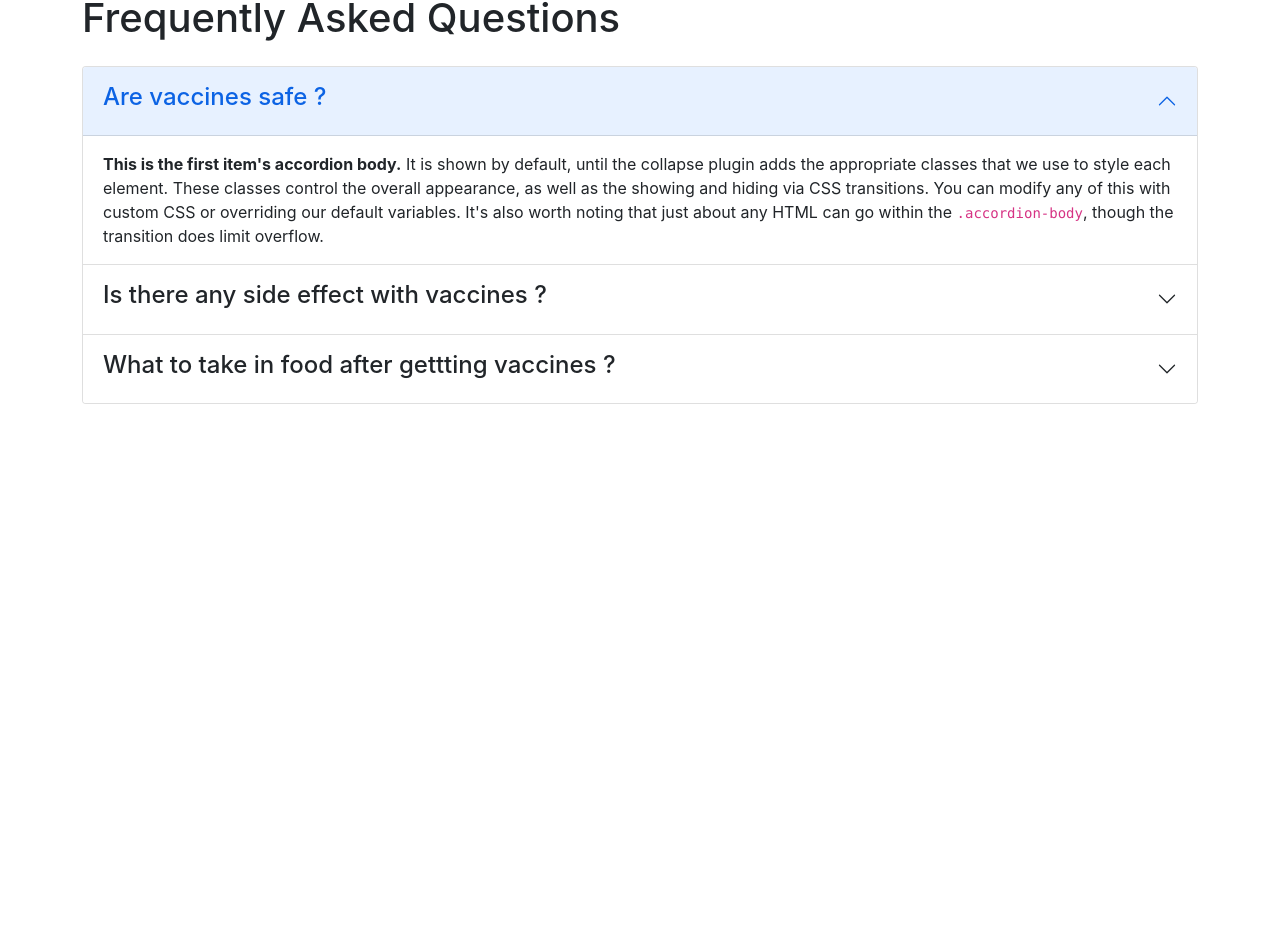
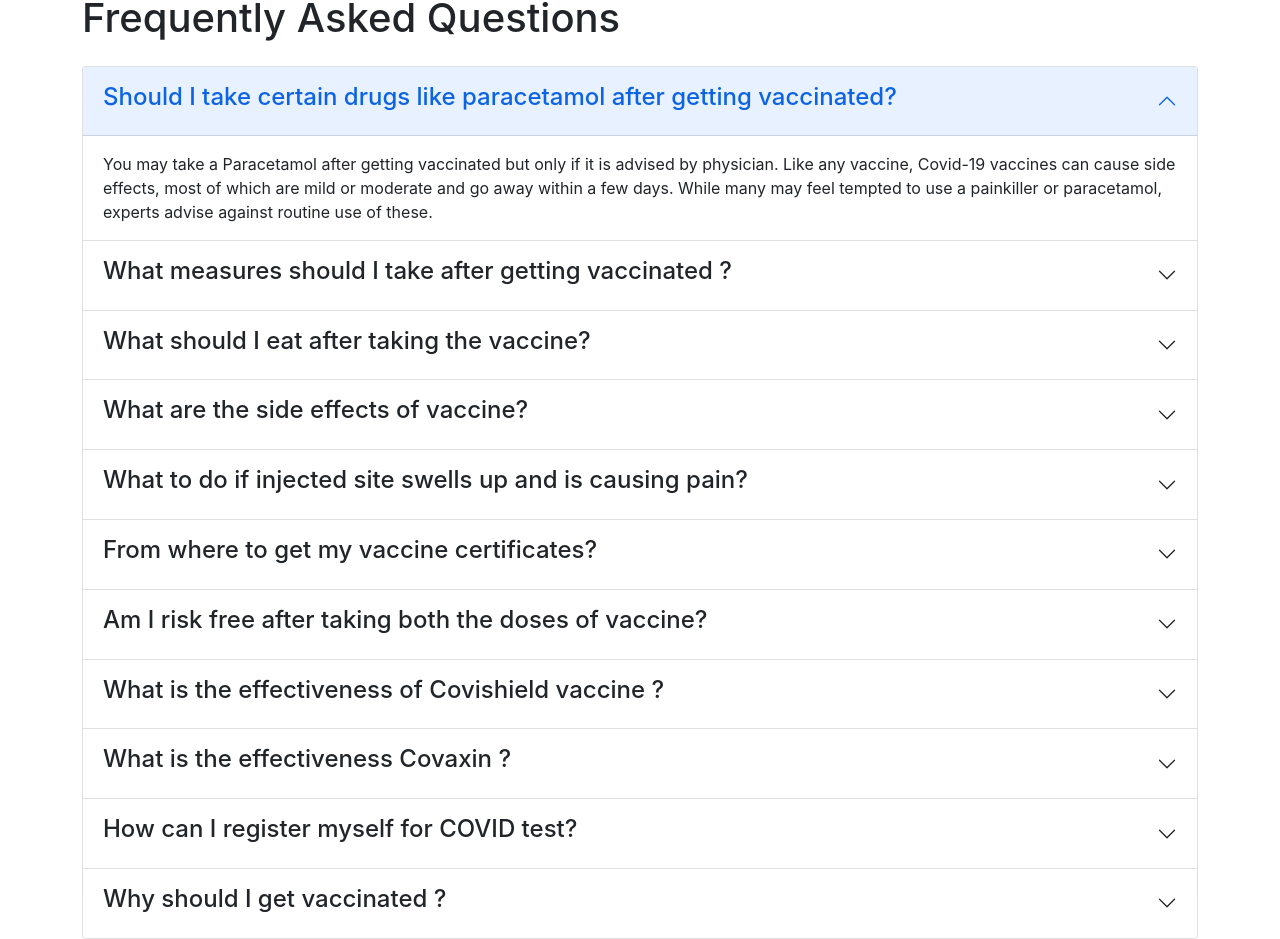
Before and after one commit to 07suryansh/electrothon4project, a React (Create React App) app in the folder newproject/: page /faq in a window 1280 px wide. Shown: the part 124-1063 px from the top of the page. Before the commit the page ends 800 px from the top, so only its background shows below. Built offline with nearby package versions, Linux system fonts and the light colour scheme.

Commit message:
adding API

```diff
--- a/newproject/src/components/FAQ.js
+++ b/newproject/src/components/FAQ.js
@@ -5,42 +5,161 @@ export default function () {
     <div className="container mt-5">
         <p className="h1 my-4">Frequently Asked Questions</p>
         <div className="accordion" id="accordionExample">
+
+
   <div className="accordion-item">
     <h2 className="accordion-header" id="headingOne">
-      <button className="accordion-button" type="button" data-bs-toggle="collapse" data-bs-target="#collapseOne" aria-expanded="true" aria-controls="collapseOne">
-      <h4>Are vaccines safe ?</h4>
+      <button className="accordion-button" type="button" data-bs-toggle="collapse" data-bs-target="#collapseOne" aria-expanded="false" aria-controls="collapseOne">
+      <h4>Should I take certain drugs like paracetamol after getting vaccinated? </h4>
       </button>
     </h2>
     <div id="collapseOne" className="accordion-collapse collapse show" aria-labelledby="headingOne" data-bs-parent="#accordionExample">
       <div className="accordion-body">
-        <strong>This is the first item's accordion body.</strong> It is shown by default, until the collapse plugin adds the appropriate classes that we use to style each element. These classes control the overall appearance, as well as the showing and hiding via CSS transitions. You can modify any of this with custom CSS or overriding our default variables. It's also worth noting that just about any HTML can go within the <code>.accordion-body</code>, though the transition does limit overflow.
+      You may take a Paracetamol after getting vaccinated but only if it is advised by physician. Like any vaccine, Covid-19 vaccines can cause side effects, most of which are mild or moderate and go away within a few days. While many may feel tempted to use a painkiller or paracetamol, experts advise against routine use of these.
       </div>
     </div>
   </div>
+
+
   <div className="accordion-item">
     <h2 className="accordion-header" id="headingTwo">
       <button className="accordion-button collapsed" type="button" data-bs-toggle="collapse" data-bs-target="#collapseTwo" aria-expanded="false" aria-controls="collapseTwo">
-       <h4>Is there any side effect with vaccines ?</h4>
+       <h4>What measures should I take after getting vaccinated ? </h4>
       </button>
     </h2>
     <div id="collapseTwo" className="accordion-collapse collapse" aria-labelledby="headingTwo" data-bs-parent="#accordionExample">
       <div className="accordion-body">
-        <strong>This is the second item's accordion body.</strong> It is hidden by default, until the collapse plugin adds the appropriate classes that we use to style each element. These classes control the overall appearance, as well as the showing and hiding via CSS transitions. You can modify any of this with custom CSS or overriding our default variables. It's also worth noting that just about any HTML can go within the <code>.accordion-body</code>, though the transition does limit overflow.
+        Drink a lot of water: Staying hydrated is extremely important both before and after your vaccination. Get at least 7 to 8 hours of sleep: When you get vaccinated, the body relies on immune responses to develop protection. It is recommended that recently vaccinated people sleep for at least 7-8 hours as sleep deprivation can result in suppressed immunity since the body rebuilds its defence mechanisms during sleep.
       </div>
     </div>
   </div>
+
+
   <div className="accordion-item">
     <h2 className="accordion-header" id="headingThree">
       <button className="accordion-button collapsed" type="button" data-bs-toggle="collapse" data-bs-target="#collapseThree" aria-expanded="false" aria-controls="collapseThree">
-       <h4>What to take in food after gettting vaccines ?</h4>
+       <h4>What should I eat after taking the vaccine? </h4>
       </button>
     </h2>
     <div id="collapseThree" className="accordion-collapse collapse" aria-labelledby="headingThree" data-bs-parent="#accordionExample">
       <div className="accordion-body">
-        <strong>This is the third item's accordion body.</strong> It is hidden by default, until the collapse plugin adds the appropriate classes that we use to style each element. These classes control the overall appearance, as well as the showing and hiding via CSS transitions. You can modify any of this with custom CSS or overriding our default variables. It's also worth noting that just about any HTML can go within the <code>.accordion-body</code>, though the transition does limit overflow.
+      Eat a well-balanced diet: To avoid serious side effects, a well-balanced diet is essential. Super foods like green vegetables, turmeric, and garlic, that are high in nutrients and boost immunity, should be included in your diet. Seasonal fruits rich in Vitamin C can also aid in fighting the vaccine side effects.
       </div>
     </div>
   </div>
+
+  <div className="accordion-item">
+    <h2 className="accordion-header" id="headingFour">
+      <button className="accordion-button collapsed" type="button" data-bs-toggle="collapse" data-bs-target="#collapseFour" aria-expanded="false" aria-controls="collapseFour">
+       <h4>What are the side effects of vaccine? </h4>
+      </button>
+    </h2>
+    <div id="collapseFour" className="accordion-collapse collapse" aria-labelledby="headingFour" data-bs-parent="#accordionExample">
+      <div className="accordion-body">
+      Fever, headache, fatigue, and pain at the injection site were the most commonly reported side effects, and overall, most side effects were mild to moderate. However, as with the two-dose or single-dose primary shots, serious side effects are rare but can occur.
+      </div>
+    </div>
+  </div>
+
+
+  <div className="accordion-item">
+    <h2 className="accordion-header" id="headingFive">
+      <button className="accordion-button collapsed" type="button" data-bs-toggle="collapse" data-bs-target="#collapseFive" aria-expanded="false" aria-controls="collapseFive">
+       <h4>What to do if injected site swells up and is causing pain?  </h4>
+      </button>
+    </h2>
+    <div id="collapseFive" className="accordion-collapse collapse" aria-labelledby="headingFive" data-bs-parent="#accordionExample">
+      <div className="accordion-body">
+      Eat a well-balanced diet: To avoid serious side effects, a well-balanced diet is essential. Super foods like green vegetables, turmeric, and garlic, that are high in nutrients and boost immunity, should be included in your diet. Seasonal fruits rich in Vitamin C can also aid in fighting the vaccine side effects.
+      </div>
+    </div>
+  </div>
+
+
+  <div className="accordion-item">
+    <h2 className="accordion-header" id="headingSix">
+      <button className="accordion-button collapsed" type="button" data-bs-toggle="collapse" data-bs-target="#collapseSix" aria-expanded="false" aria-controls="collapseSix">
+       <h4>From where to get my vaccine certificates?  </h4>
+      </button>
+    </h2>
+    <div id="collapseSix" className="accordion-collapse collapse" aria-labelledby="headingSix" data-bs-parent="#accordionExample">
+      <div className="accordion-body">
+      You can download vaccination certificate from the Co-WIN portal (cowin.gov.in) or the Aarogya Setu app or through Digi-Locker by following the simple steps. You may do so by using the mobile number used at the time of registration
+      </div>
+    </div>
+  </div>
+
+
+  <div className="accordion-item">
+    <h2 className="accordion-header" id="headingSeven">
+      <button className="accordion-button collapsed" type="button" data-bs-toggle="collapse" data-bs-target="#collapseSeven" aria-expanded="false" aria-controls="collapseSeven">
+       <h4>Am I risk free after taking both the doses of vaccine?  </h4>
+      </button>
+    </h2>
+    <div id="collapseSeven" className="accordion-collapse collapse" aria-labelledby="headingSeven" data-bs-parent="#accordionExample">
+      <div className="accordion-body">
+      No, you are not completely risk free even after taking both the doses of vaccine, you can still catch COVID so it is recommended to stay away from crowd and wear mask.
+      </div>
+    </div>
+  </div>
+
+
+  <div className="accordion-item">
+    <h2 className="accordion-header" id="headingEight">
+      <button className="accordion-button collapsed" type="button" data-bs-toggle="collapse" data-bs-target="#collapseEight" aria-expanded="false" aria-controls="collapseEight">
+       <h4>What is the effectiveness of Covishield vaccine ?  </h4>
+      </button>
+    </h2>
+    <div id="collapseEight" className="accordion-collapse collapse" aria-labelledby="headingEight" data-bs-parent="#accordionExample">
+      <div className="accordion-body">
+      Based on data provided by the manufacturer, the Astrazeneca-Oxford vaccine, or Covishield, has shown to be 63% effective in an ongoing, large-scale clinical trial.
+      </div>
+    </div>
+  </div>
+
+
+  <div className="accordion-item">
+    <h2 className="accordion-header" id="headingNine">
+      <button className="accordion-button collapsed" type="button" data-bs-toggle="collapse" data-bs-target="#collapseNine" aria-expanded="false" aria-controls="collapseNine">
+       <h4>What is the effectiveness Covaxin ? </h4>
+      </button>
+    </h2>
+    <div id="collapseNine" className="accordion-collapse collapse" aria-labelledby="headingNine" data-bs-parent="#accordionExample">
+      <div className="accordion-body">
+      A study conducted by AIIMS on healthcare professionals, showed Covaxin has a 50% efficacy against symptomatic Covid-19
+      </div>
+    </div>
+  </div>
+
+  <div className="accordion-item">
+    <h2 className="accordion-header" id="headingTen">
+      <button className="accordion-button collapsed" type="button" data-bs-toggle="collapse" data-bs-target="#collapseTen" aria-expanded="false" aria-controls="collapseTen">
+       <h4>How can I register myself for COVID test? </h4>
+      </button>
+    </h2>
+    <div id="collapseTen" className="accordion-collapse collapse" aria-labelledby="headingTen" data-bs-parent="#accordionExample">
+      <div className="accordion-body">
+      If you are facing any symptoms of COVID, you can visit any nearby heath center for a COVID test
+      </div>
+    </div>
+  </div>
+
+
+  <div className="accordion-item">
+    <h2 className="accordion-header" id="headingEleven">
+      <button className="accordion-button collapsed" type="button" data-bs-toggle="collapse" data-bs-target="#collapseEleven" aria-expanded="false" aria-controls="collapseEleven">
+       <h4>Why should I get vaccinated ?  </h4>
+      </button>
+    </h2>
+    <div id="collapseEleven" className="accordion-collapse collapse" aria-labelledby="headingEleven" data-bs-parent="#accordionExample">
+      <div className="accordion-body">
+      Getting vaccinated against COVID-19 can lower your risk of getting and spreading the virus that causes COVID-19. Vaccines can also help prevent serious illness and death.
+      </div>
+    </div>
+  </div>
+
+
+
 </div>
     </div>
   )
--- a/newproject/src/components/Slots.js
+++ b/newproject/src/components/Slots.js
@@ -2,19 +2,24 @@ import React from 'react'
 import img2 from './img2.jpg'
 import { Link } from "react-router-dom";
 export default function Slots(props) {
+
   return (
     <>
     <div className="d-flex container mt-4">
-    <div className="card" style={{width: "250px",height:"250px"}}>
-  <img src={img2} className="card-img-top" />
-  <div className="card-body">
-    <h5 className="card-title h4">{props.name}</h5>
-    <p className="card-text h5">{props.vaccine}</p>
-    <p className="card-text h6">{props.age}</p>
-    <p className="card-text h6">Dose 1={props.dose1}  Dose 2={props.dose2}</p>
-    <Link to="https://selfregistration.cowin.gov.in/" className="btn btn-primary">Register</Link>
-  </div>
-</div>
+          <div className="card" style={{width: "250px",height:"250px"}}>
+        {/* <img src={img2} className="card-img-top" /> */}
+
+        <div className="card-body">
+          <h5 className="card-title h6">{props.title}</h5>
+          <hr />
+          <p className="card-text h6">{props.vacc}</p>
+          <p className="card-text h6">{props.age}+</p>
+          <p className="card-text h6">Dose 1={props.dose1} </p>
+          <p className="card-text h6">Dose 2={props.dose2} </p>
+          <a href={props.url} className="btn btn-primary">Register</a>
+        </div>
+
+      </div>
 </div>
     </>
   )
--- a/newproject/src/components/SlotsComponent.js
+++ b/newproject/src/components/SlotsComponent.js
@@ -1,13 +1,94 @@
 import React from 'react'
 import Slots from './Slots'
+
+import { useState } from 'react'
+import { useEffect } from 'react';
 export default function () {
+
+// const centers= [
+//     {
+//         "center_id": 717024,
+//         "name": "PCVC REGENCY HOSPITAL PARADE",
+//         "address": "PPN MARKET PARADE",
+//         "state_name": "Uttar Pradesh",
+//         "district_name": "Kanpur Nagar",
+//         "block_name": "Kanpur City",
+//         "pincode": 208001,
+//         "from": "14:00:00",
+//         "to": "15:00:00",
+//         "lat": 26,
+//         "long": 80,
+//         "fee_type": "Paid",
+//         "session_id": "d16b9f37-ed6a-49f5-ab4e-e150fe736baf",
+//         "date": "22-02-2022",
+//         "available_capacity": 118,
+//         "available_capacity_dose1": 50,
+//         "available_capacity_dose2": 48,
+//         "fee": "1400",
+//         "min_age_limit": 15,
+//         "allow_all_age": true,
+//         "vaccine": "COVAXIN",
+//         "slots": [
+//         "02:00PM-03:00PM"
+//         ]
+//         },
+//         {
+//         "center_id": 717024,
+//         "name": "PCVC REGENCY HOSPITAL PARADE",
+//         "address": "PPN MARKET PARADE",
+//         "state_name": "Uttar Pradesh",
+//         "district_name": "Kanpur Nagar",
+//         "block_name": "Kanpur City",
+//         "pincode": 208001,
+//         "from": "15:30:00",
+//         "to": "16:30:00",
+//         "lat": 26,
+//         "long": 80,
+//         "fee_type": "Paid",
+//         "session_id": "7d8733aa-d986-4132-ae8d-2f5ff8a31a84",
+//         "date": "22-02-2022",
+//         "available_capacity": 118,
+//         "available_capacity_dose1": 90,
+//         "available_capacity_dose2": 78,
+//         "fee": "780",
+//         "min_age_limit": 18,
+//         "max_age_limit": 44,
+//         "allow_all_age": false,
+//         "vaccine": "COVISHIELD",
+//         "slots": [
+//         "03:30PM-04:30PM"
+//         ]
+//         }
+
+//   ];
+
+let centers=[];
+
+  useEffect(async()=>{
+
+      let url=`https://cdn-api.co-vin.in/api/v2/appointment/sessions/public/findByPin?pincode=208001&date=${new Date().toLocaleDateString()}`;
+      let data=await fetch(url);
+      let parsedData=await data.json();
+      console.log(parsedData);
+
+      setState(parsedData.sessions)
+
+
+  },[])
+  const [state, setState] = useState(centers);
+
   return (
-    <div className='d-flex'>
-        <Slots name="City Hospital" vaccine="covaxin" dose1="2" dose2="10" age="15+"/>
-        <Slots/>
-        <Slots/>
-        <Slots/>
 
+    <div className='container'>
+
+        <div className="row">
+        {state.map((element)=>{
+            return  <div className="col-md-3" key={element.session_id}>
+            <Slots  title={element.name+" "+element.address} vacc={element.vaccine} dose1={element.available_capacity_dose1} dose2={element.available_capacity_dose2} age={element.min_age_limit} url="https://selfregistration.cowin.gov.in/"/>
+            </div>
+        })}
+
+        </div>
 
     </div>
   )
```
